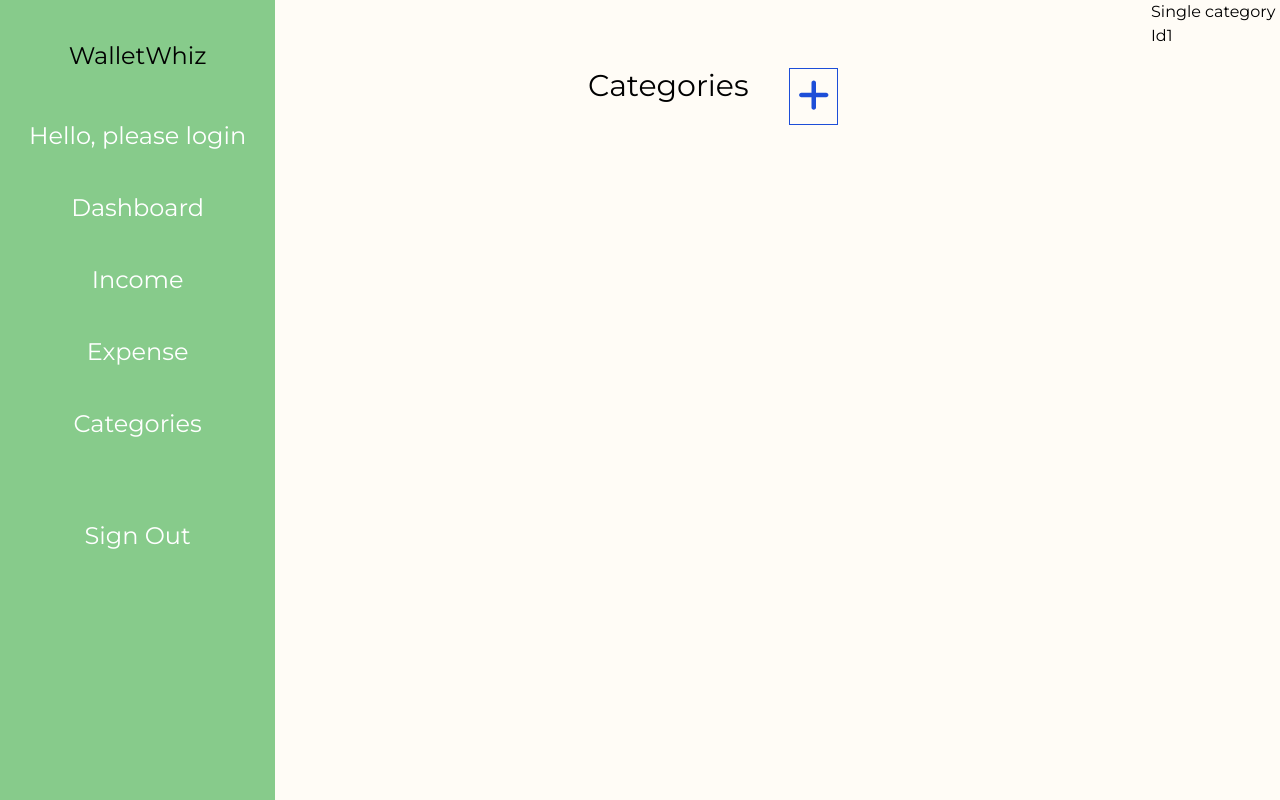
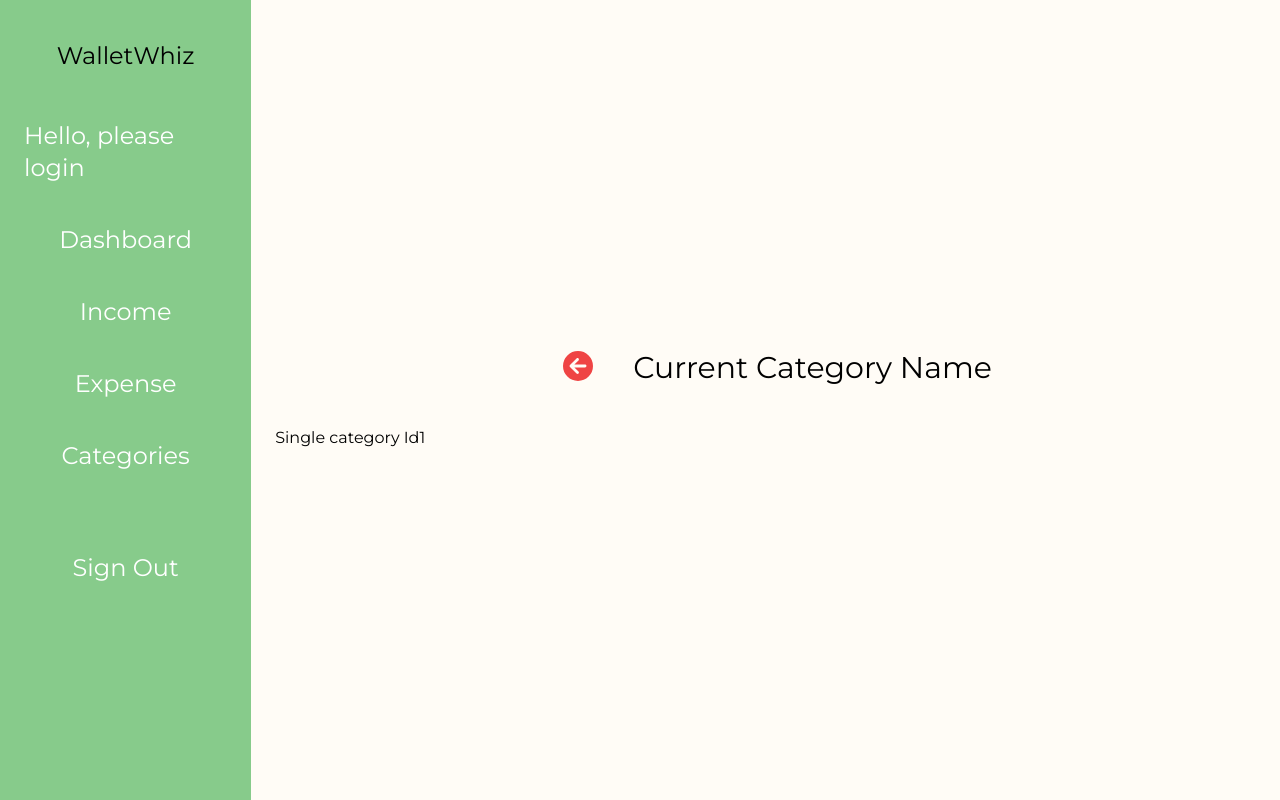
Before and after one commit to JOmega12/capstone-project-money, a React (Vite) app in the folder client/: page /category/1 in a window 1280 px wide. Built offline with nearby package versions, Linux system fonts and the light colour scheme; no server answers.

Commit message:
fixed problem on create category comp

```diff
--- a/client/src/App.tsx
+++ b/client/src/App.tsx
@@ -39,12 +39,10 @@ function App() {
               <Route path="/add-income" element={<IncomeInputForm/>}></Route>
               <Route path="expense" element={<ExpenseDash/>}></Route>
               <Route path="/add-expense" element={<ExpenseInputForm/>}></Route>
-              <Route path="/add-category" element={<CreateCategory/>}></Route>
+
+              <Route path="/create-category" element={<CreateCategory/>}></Route>
               <Route path="/categories" element={<Categories/>}></Route>
               <Route path="/category/:categoryId" element={<CategoryDashboard/>}></Route>
-
-
-
 
               <Route path="/dashboard" element={<Dashboard />}></Route>
               {/* Test Routes in the bottom */}
--- a/client/src/components/categories/Categories.tsx
+++ b/client/src/components/categories/Categories.tsx
@@ -29,18 +29,18 @@ export const Categories = () => {
       <div className="py-2 lg:px-2 mt-5 md:w-3/4">
         <div className="m-10 text-center flex flex-col md:flex-row gap-10 justify-center mb-1">
           <h2 className="text-3xl ">Categories</h2>
+          {/* <Link
+            to={"/create-category"}
+          >ClickMe</Link> */}
           <Link
-            to={"/"}
-          >ClickMe</Link>
-          {/* <Link
-            to={"/add-category"}
+            to={"/create-category"}
             className="border border-red-700 font-bold "
           >
             <FontAwesomeIcon
               icon={faPlus}
               className="p-2 text-4xl text-blue-700"
             />
-          </Link> */}
+          </Link>
         </div>
 
         <div className="flex flex-row gap-6 justify-center items-center mt-10 text-xl ">
--- a/client/src/components/categories/CategoryDashboard.tsx
+++ b/client/src/components/categories/CategoryDashboard.tsx
@@ -1,17 +1,13 @@
-import { faPlus } from "@fortawesome/free-solid-svg-icons";
+import { faArrowCircleLeft, faPlus } from "@fortawesome/free-solid-svg-icons";
 import { FontAwesomeIcon } from "@fortawesome/react-fontawesome";
-import { useParams } from "react-router"
+import { useParams } from "react-router";
 import { Navbar } from "../../Navbar";
 import { Link } from "react-router-dom";
 
+export const CategoryDashboard = () => {
+  const { categoryId } = useParams();
 
-export const CategoryDashboard = () => {
-
-
-    const {categoryId} = useParams();
-
-    return(
-
+  return (
     <section className="flex flex-col md:flex-row w-full min-h-screen gap-6">
       <header className="flex flex-col md:w-1/4 md:bg-[#87cb8b] md:text-white text-2xl">
         <h2 className="text-black text-center pt-10 hidden md:block">
@@ -19,26 +15,22 @@ export const CategoryDashboard = () => {
         </h2>
         <Navbar />
       </header>
-        <div className="py-2 lg:px-2 mt-5 md:w-3/4">
-          <div className="m-10 text-center flex flex-col md:flex-row gap-10 justify-center mb-1">
-            <h2 className="text-3xl ">Categories</h2>
-            <Link
-              to={"/add-category"}
-              className="border border-blue-700 font-bold "
-            >
+      <div className="py-2 flex flex-col justify-center w-full">
+        <div className="flex flex-col md:flex-row gap-10 justify-center items-center mb-10">
+          <Link to={"/categories"}>
             <FontAwesomeIcon
-                icon={faPlus}
-                className="p-2 text-4xl text-blue-700"
+              icon={faArrowCircleLeft}
+              className="text-red-500 text-3xl"
             />
           </Link>
-          </div>
-
+          <h2 className="text-3xl ">Current Category Name</h2>
         </div>
 
         <div>
           Single category Id
           {`${categoryId}`}
         </div>
+      </div>
     </section>
-    )
-}
+  );
+};
--- a/client/src/components/categories/CreateCategory.tsx
+++ b/client/src/components/categories/CreateCategory.tsx
@@ -23,13 +23,13 @@ export const CreateCategory = () => {
       </header>
       <div className="py-2 flex flex-col justify-center w-full">
         <div className="flex flex-col md:flex-row gap-10 justify-center items-center mb-10">
-          <Link to={"/income"}>
+          <Link to={"/categories"}>
             <FontAwesomeIcon
               icon={faArrowCircleLeft}
               className="text-red-500 text-3xl"
             />
           </Link>
-          <h2 className="text-3xl ">Add Income</h2>
+          <h2 className="text-3xl ">Create Category</h2>
         </div>
         <form
         // onSubmit={handleSubmit}
--- a/client/src/components/testFolder/TestComponent.tsx
+++ b/client/src/components/testFolder/TestComponent.tsx
@@ -6,7 +6,7 @@ import { CreateTest } from "./CreateTest";
 import { EditFormTest } from "./EditFormTest";
 import { Transaction } from "../../types/types";
 import { useCategory } from "../../providers/CategoriesProvider";
-import { CreateCategory } from "./categoryTest/CreateCategory";
+import { CreateCategoryTest } from "./categoryTest/CreateCategoryTest";
 import { ChangeCategory } from "./categoryTest/ChangeCategory";
 
 export const TestComponent = () => {
@@ -191,7 +191,7 @@ export const TestComponent = () => {
           </div>
           <div>
             <div className="m-6" >Create Your Category:
-              <CreateCategory/>
+              <CreateCategoryTest/>
             </div>
           </div>
 
--- a/client/src/components/testFolder/categoryTest/CreateCategory.tsx
+++ b/client/src/components/testFolder/categoryTest/CreateCategoryTest.tsx
@@ -6,7 +6,7 @@ import { FontAwesomeIcon } from "@fortawesome/react-fontawesome";
 import { faArrowCircleLeft } from "@fortawesome/free-solid-svg-icons";
 
 
-export const CreateCategory = () => {
+export const CreateCategoryTest = () => {
     const {createNewCategory} = useCategory();
     const [categoryName , setCategoryName] = useState("");
     const isCustom = true;
```
Also changed, not shown: 1 other file (tests, documents, lock files or other folders). Lines whose indentation alone changed are shown as unchanged.
